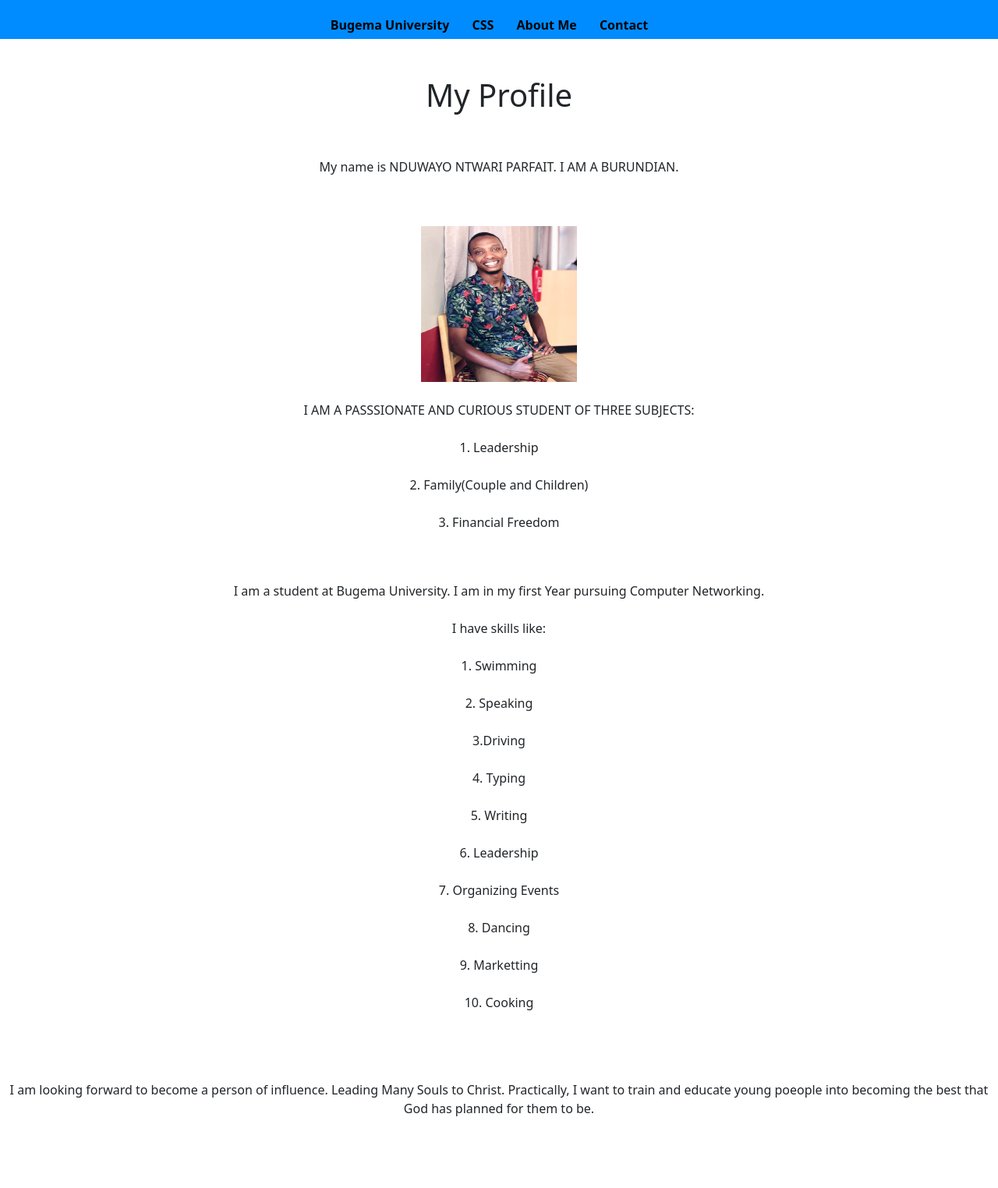
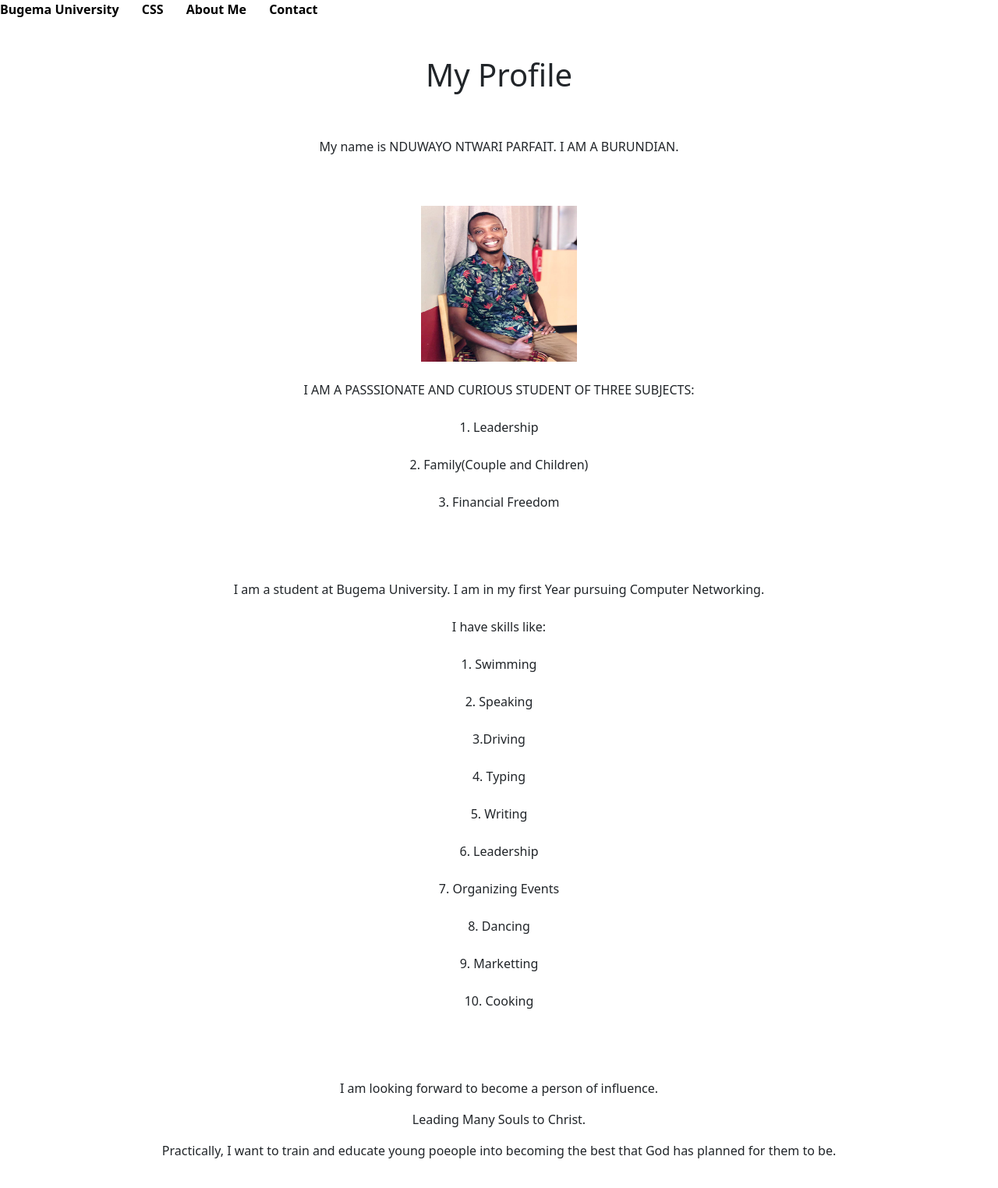
Before and after one commit to ParfaitNduwayo/NDUWAYO-NTWARI-PARFAIT---midsemester, a plain HTML site: page about_me.html in a window 1280 px wide. Shown: the whole page at 78% size. Before the commit the page ends 1498 px from the top, so only its background shows below. Drawn offline with nearby package versions, Linux system fonts and the light colour scheme.

Commit message:
Update about_me.html

```diff
--- a/about_me.html
+++ b/about_me.html
@@ -17,26 +17,28 @@
   </head>
   <body class="bg-white">
     <nav>
-      <div class="bg-blue">
+      <div class="bg-white-one">
         <div class="navigation_links">
-          <a href="index.html">Bugema University</a>
-          <a href="about_CSS.html">CSS</a>
-          <a href="about_me.html">About Me</a>
-          <a href="contact.html">Contact</a>
+          <a href="index.html" class="one">Bugema University</a>
+          <a href="about_CSS.html" class="two">CSS</a>
+          <a href="about_me.html" class="three">About Me</a>
+          <a href="contact.html" class="four">Contact</a>
         </div>
       </div>
     </nav>
     <br />
     <br />
+    <div class="four_a">
       <div class="titre">
         <h1 class="bg-green">My Profile</h1>
       </div>
       <br />
       <br />
-    <div class="contenu">
         <p>My name is NDUWAYO NTWARI PARFAIT. I AM A BURUNDIAN.</p>
+    </div>
       <br />
       <br />
+
       <div class="imge">
         <img
           src="./images/Piff passport 1.jpg"
@@ -44,7 +46,7 @@
         />
       </div>
       <br />
-
+<div class="three_a">
       <p>
         I AM A PASSSIONATE AND CURIOUS STUDENT OF THREE SUBJECTS:
         <br />
@@ -62,6 +64,10 @@
         <br />
         <br />
       </p>
+
+        </div>
+        <br>
+        <div class="two_a">
           <p>
         I am a student at Bugema University. I am in my first Year pursuing
         Computer Networking.
@@ -101,13 +107,21 @@
         <br />
         <br />
       </p>
+      </div>
       <br />
       <br />
+      <div class="one_a">
       <p>
-        I am looking forward to become a person of influence. Leading Many Souls
-        to Christ. Practically, I want to train and educate young poeople into
+        I am looking forward to become a person of influence.
+        </p>
+        <p>
+        Leading Many Souls to Christ.
+        </p>
+        <p>
+        Practically, I want to train and educate young poeople into
         becoming the best that God has planned for them to be.
       </p>
+      </div>
     </div>
     <br />
     <br />
```
Lines whose indentation alone changed are shown as unchanged.
